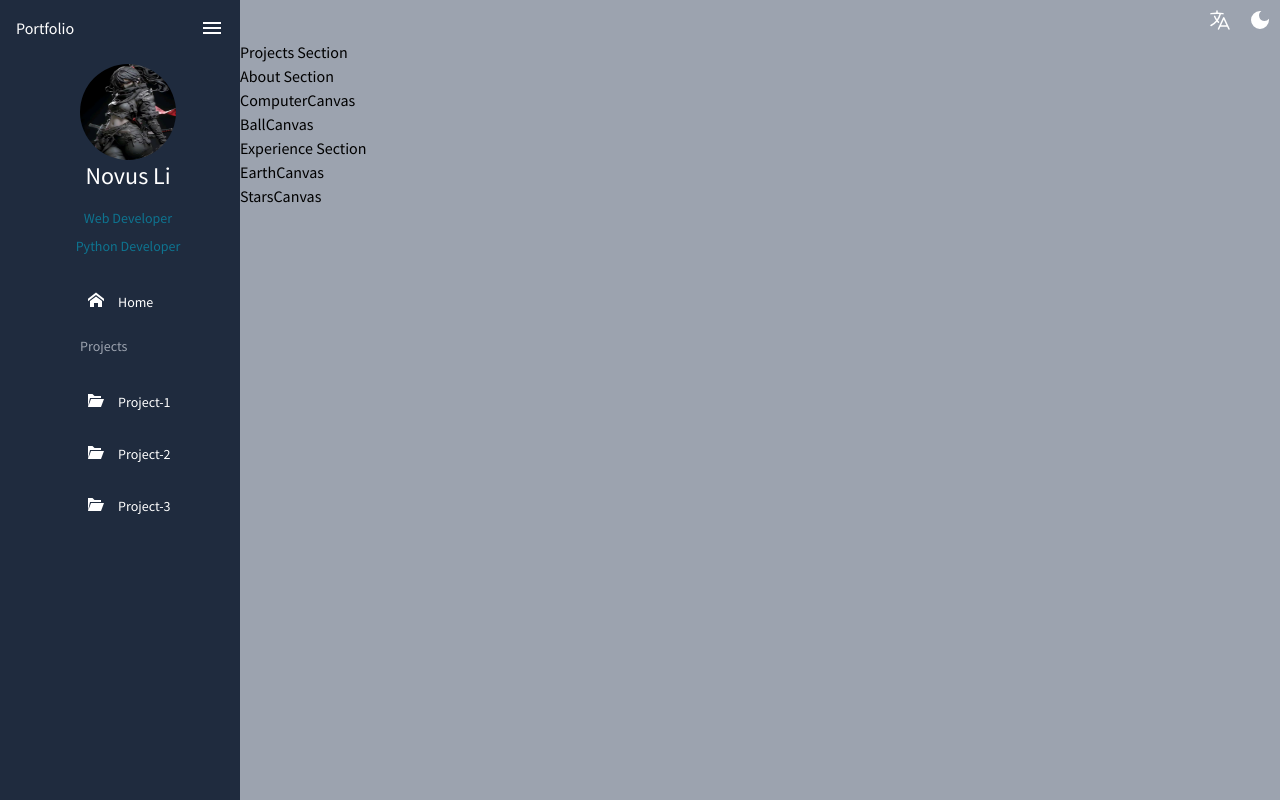
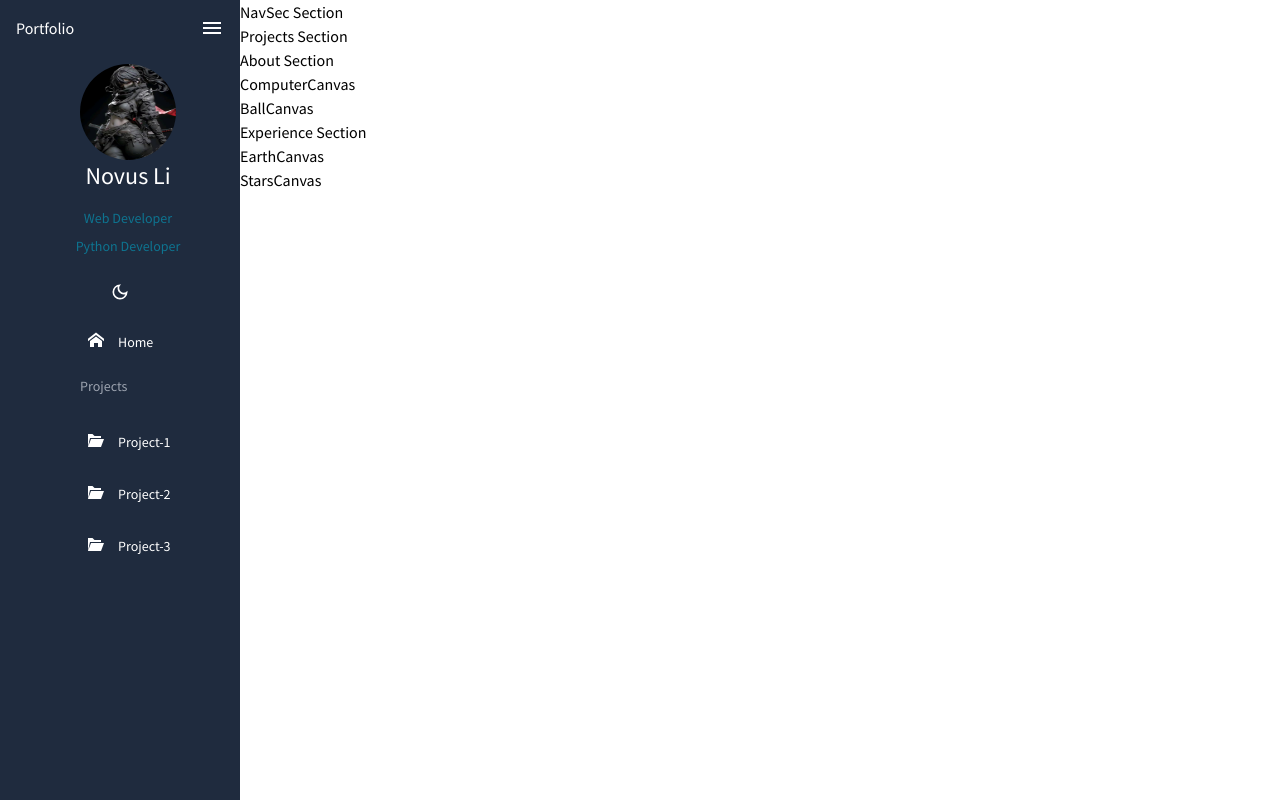
Before and after one commit to novusli/novusli.github.io, a React (Vite) app: page / in a window 1280 px wide. Built offline with nearby package versions, Linux system fonts and the light colour scheme; the HTML template or start-up script is replaced by a standard one.

Commit message:
Moved the light/dark mode button to sidebar and removed the language button for now, removed the navbar for now

```diff
--- a/index.html
+++ b/index.html
@@ -2,9 +2,9 @@
 <html lang="en">
   <head>
     <meta charset="UTF-8" />
-    <link rel="icon"  href="/favicon.ico" />
+    <link rel="icon" type="image/svg" href="./src/assets/logo-black.svg" />
     <meta name="viewport" content="width=device-width, initial-scale=1.0" />
-    <title>Novus Portfolio</title>
+    <title>Novus | Portfolio</title>
   </head>
   <body>
     <div id="root"></div>
--- a/src/App.jsx
+++ b/src/App.jsx
@@ -1,8 +1,11 @@
-import React from "react";
+import React, { useState } from "react";
 import { Sidebar } from "./components";
 import Home from "./pages/Home";
 
 const App = () => {
+  // isCollapsed mean the sidebar is closed
+
+
   return (
     <div className="flex">
       <Sidebar />
--- /dev/null
+++ b/src/components/NavSec.jsx
@@ -0,0 +1,11 @@
+import React from "react";
+
+const NavSec = () => {
+  return(
+    <nav>
+      NavSec Section
+    </nav>
+  )
+}
+
+export default NavSec;
--- a/src/components/Navbar.jsx
+++ b/src/components/Navbar.jsx
@@ -1,16 +1,15 @@
 import React from "react";
-import { HiLanguage } from "react-icons/hi2";
 import { MdDarkMode } from "react-icons/md";
 
 const Navbar = () => {
   return(
-    <div className="flex justify-end">
-      <div className="p-2">
-        <HiLanguage className="h-6 w-6 text-white" />
+    <div className={`fixed w-screen flex items-center top-0 py-3 px-6 z-20 bg-secondary`}>
+      <div className="w-screen flex justify-end max-w-7xl items-center">
+        <div className="px-2">
+          <MdDarkMode className="text-white cursor-pointer hover:text-gray-500" />
+        </div>
       </div>
-      <div className="p-2">
-        <MdDarkMode className="h-6 w-6 text-white" />
-      </div>
+
 
     </div>
   )
--- a/src/components/Sidebar.jsx
+++ b/src/components/Sidebar.jsx
@@ -4,9 +4,11 @@ import { Link } from "react-router-dom";
 import { sidebarList } from "../constants";
 import { imageSize } from "../styles";
 import { ImHome } from "react-icons/im";
-import { MdMenu } from "react-icons/md";
+import { MdMenu, MdOutlineDarkMode, MdLightMode } from "react-icons/md";
 
 const Sidebar = () => {
+  const [isCollapsed, setIsCollapsed] = useState(false);
+
   const Avatar = ({src, alt, size="md"}) => {
     return (
       <div>
@@ -14,11 +16,9 @@ const Sidebar = () => {
       </div>
     )
   }
-  // isCollapsed mean the sidebar is closed
-  const [isCollapsed, setIsCollapsed] = useState(false);
 
   return (
-    <div className={`${!isCollapsed ? "w-72" : "w-16"} bg-[#1f2b3e] min-h-screen  duration-500 px-4`}>
+    <nav className={`${!isCollapsed ? "w-72" : "w-16"} bg-primary min-h-screen  duration-500 px-4`}>
       <div className={`${!isCollapsed ? "justify-between" : "justify-center"} mb-2 flex  gap-4 py-4`}>
         <h2
           className={`${isCollapsed && "hidden"} text-white`}
@@ -47,9 +47,14 @@ const Sidebar = () => {
           Python Developer
         </h2>
       </div>
+      <div className="w-full flex justify-center">
+        <div className="rounded-full w-8 h-8 flex justify-center items-center cursor-pointer hover:bg-gray-600">
+          <MdOutlineDarkMode className="w-5 h-5 text-white" />
+        </div>
+      </div>
       {/* Sidebar List Section */}
       <div className={`${!isCollapsed && "pl-16"} mt-4  flex flex-col gap-4 relative`}>
-        <Link to="/" className="group flex text-sm gap-3.5 font-medium p-2 text-white hover:bg-gray-800 rounded-md">
+        <Link to="/" className="group flex text-sm gap-3.5 font-medium p-2 text-white hover:bg-gray-600 rounded-md">
           <div>
             <ImHome className="w-4 h-4" />
           </div>
@@ -69,7 +74,7 @@ const Sidebar = () => {
           <Link
             to={listItem?.link}
             key={i}
-            className={`${listItem?.margin && "mt-3"} group flex text-sm gap-3.5 font-medium p-2 text-white hover:bg-gray-800 rounded-md`}
+            className={`${listItem?.margin && "mt-3"} group flex text-sm gap-3.5 font-medium p-2 text-white hover:bg-gray-600 rounded-md`}
           >
             <div>
               {createElement(listItem?.icon, { className: "w-4 h-4"})}
@@ -87,7 +92,7 @@ const Sidebar = () => {
           </Link>
         ))}
       </div>
-    </div>
+    </nav>
   );
 }
 
--- a/src/components/index.js
+++ b/src/components/index.js
@@ -1,6 +1,7 @@
 import { BallCanvas, ComputerCanvas, EarthCanvas, StarsCanvas } from "./canvas";
 import Sidebar from "./Sidebar";
 import Navbar from "./Navbar";
+import NavSec from "./NavSec";
 import Projects from "./Projects";
 import About from "./About";
 import Experience from "./Experience";
@@ -9,6 +10,7 @@ import Experience from "./Experience";
 export {
   Sidebar,
   Navbar,
+  NavSec,
   Projects,
   About,
   Experience,
--- a/src/pages/Home.jsx
+++ b/src/pages/Home.jsx
@@ -1,10 +1,10 @@
 import React from "react";
-import { Navbar, Projects, About, Experience, BallCanvas, ComputerCanvas, EarthCanvas, StarsCanvas } from "../components";
+import { Navbar, NavSec, Projects, About, Experience, BallCanvas, ComputerCanvas, EarthCanvas, StarsCanvas } from "../components";
 
 const Home = () => {
   return(
-    <div className="w-full bg-gray-400">
-      <Navbar />
+    <div className="w-full">
+      <NavSec />
       <Projects />
       <About />
       <ComputerCanvas />
--- a/tailwind.config.js
+++ b/tailwind.config.js
@@ -5,11 +5,17 @@ module.exports = {
     "./index.html",
   "./src/**/*.{js,ts,jsx,tsx}",
 ],
+  mode: "jit",
   theme: {
     fontFamily: {
       sans: ['Source Sans Pro', 'sans-serif'],
     },
-    extend: {},
+    extend: {
+      colors: {
+        primary: "#1f2b3e",
+        secondary: "#374357",
+      }
+    },
   },
   plugins: [],
 };
```
Also changed, not shown: src/assets/logo-black.svg (added).
